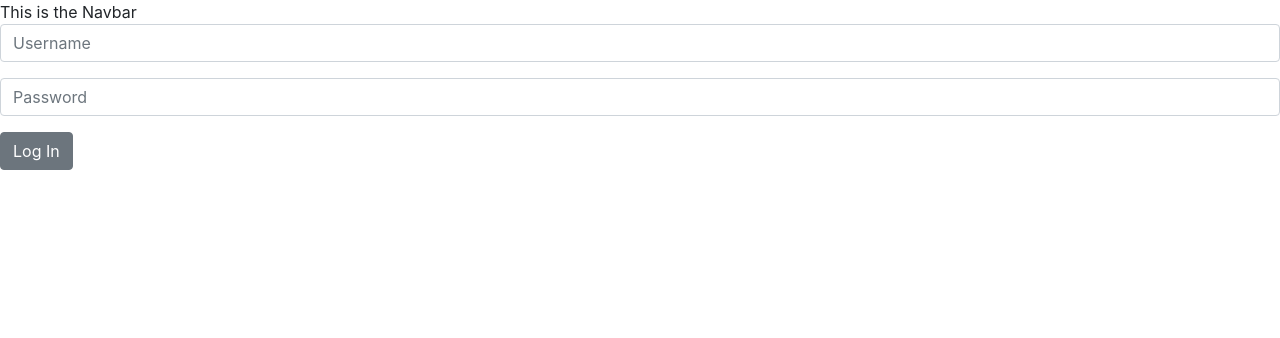
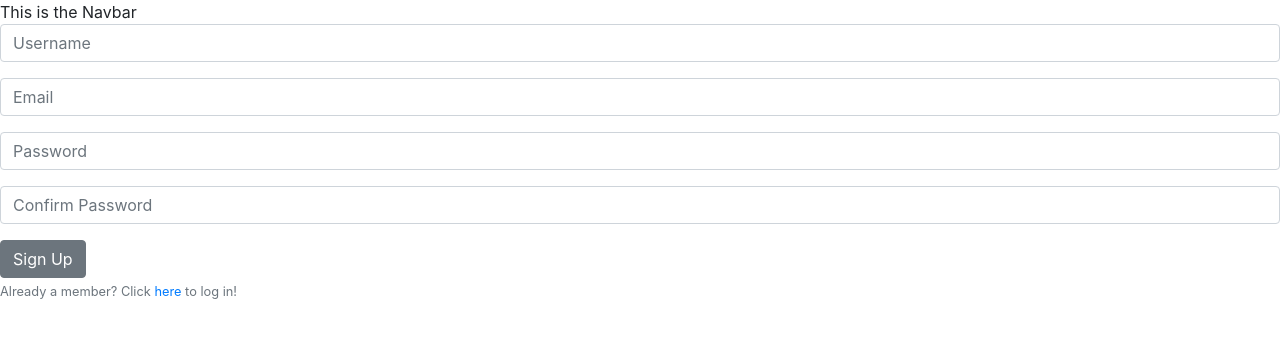
Before and after one commit to mharley12345/Front-End, a React (Create React App) app: page /signup in a window 1280 px wide. Shown: the top 338 px of the page. Built offline with nearby package versions, Linux system fonts and the light colour scheme.

Commit message:
completed signup form. Onboarding is now functional

```diff
--- a/src/App.js
+++ b/src/App.js
@@ -9,6 +9,7 @@ import LoginForm from './components/Login';
 import PrivateRoute from './utils/PrivateRoute';
 import Navbar from './components/Navbar';
 import ReceiptList from './components/ReceiptList';
+import SignupForm from './components/SignUp';
 
 function App() {
   return (
@@ -17,6 +18,7 @@ function App() {
         <Switch>
           <Route exact path='/' component={LoginForm} />
           <PrivateRoute path='/receipts' component={ReceiptList} />
+          <Route path='/signup' component={SignupForm} />
           <Route component={LoginForm} />
         </Switch>
     </div>
--- a/src/components/Login.js
+++ b/src/components/Login.js
@@ -1,7 +1,7 @@
 /*dependencies*/
 import React, { useState } from 'react';
 import { axiosWithAuth } from '../utils/AxiosWithAuth';
-import { Redirect } from 'react-router-dom';
+import { Redirect, Link } from 'react-router-dom';
 import { Form, FormGroup, Label, Input, FormFeedback, FormText, Button } from 'reactstrap'
 
 const LoginForm = (props) => {
@@ -50,6 +50,9 @@ const LoginForm = (props) => {
                             />
                 </FormGroup>
                 <Button>Log In</Button>
+                <FormText>Not a member? Click <Link to='/signup'>
+                    here
+                </Link> to sign up!</FormText>
             </Form>
             </>
         )
--- a/src/components/SignUp.js
+++ b/src/components/SignUp.js
@@ -1 +1,81 @@
 /*dependencies*/
+import React, { useState } from 'react';
+import { Redirect, Link } from 'react-router-dom';
+import { Form, FormGroup, Label, Input, FormFeedback, FormText, Button } from 'reactstrap'
+import axios from 'axios';
+
+const SignupForm = (props) => {
+    const [credentials, setCredentials] = useState({});
+
+    const handleChange = e => {
+        setCredentials({
+        ...credentials,
+        [e.target.name]: e.target.value
+        });
+    };
+
+    const signup = e => {
+        e.preventDefault();
+       const successKey = localStorage.getItem('successKey');
+        axios
+        .post('https://api-receipt-tracker.herokuapp.com/api/register', credentials)
+        .then(res => {
+            localStorage.setItem('successKey', res.data.payload);
+            props.history.push('/')
+        })
+        .catch(err => console.log(err.response))
+    }
+
+    return(
+        localStorage.getItem('token') ? (
+            <Redirect to='/' />
+        ) : (
+            <>
+            <Form onSubmit={signup}>
+                <FormGroup>
+                    <Label for='username' hidden>Username</Label>
+                    <Input type = 'username'
+                            name = 'username'
+                            placeholder = 'Username'
+                            value={credentials.username}
+                            onChange = {handleChange}
+                            />
+                </FormGroup>
+                <FormGroup>
+                    <Label for='email' hidden>Email</Label>
+                    <Input type = 'email'
+                            name = 'email'
+                            placeholder = 'Email'
+                            value={credentials.email}
+                            onChange = {handleChange}
+                            />
+                </FormGroup>
+                <FormGroup>
+                <Label for='password' hidden>Password</Label>
+                    <Input type = 'password'
+                            name = 'password'
+                            placeholder = 'Password'
+                            value = {credentials.password}
+                            onChange = {handleChange}
+                            />
+                </FormGroup>
+
+                <FormGroup>
+                <Label for='confirm_password' hidden>Confirm Password</Label>
+                    <Input type = 'password'
+                            name = 'confirm_password'
+                            placeholder = 'Confirm Password'
+                            />
+                </FormGroup>
+                <Button>Sign Up</Button>
+                <FormText>Already a member? Click <Link to='/'>
+                    here
+                </Link> to log in!</FormText>
+            </Form>
+            </>
+        )
+    )
+
+}
+
+export default SignupForm
```
